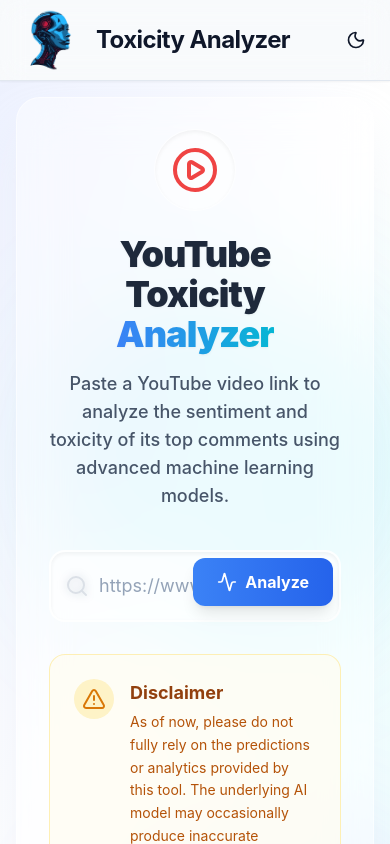
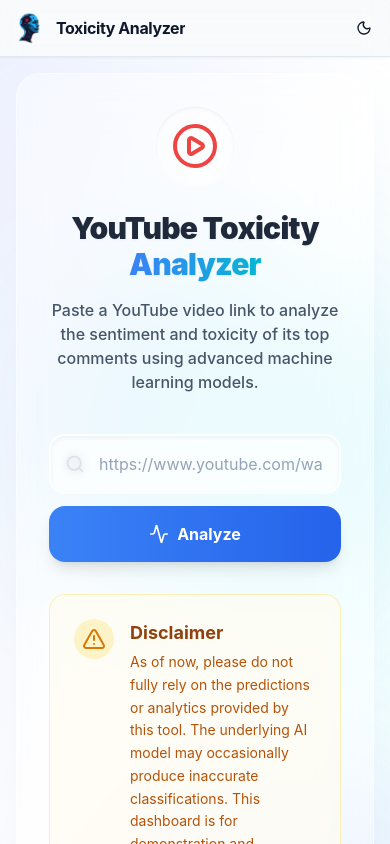
Before and after one commit to VikasKharwar987/Comment_analyzer, a React (Create React App) app in the folder frontend/: page / in a window 390 px wide. Shown: the top 844 px of the page. Built offline with nearby package versions, Linux system fonts and the light colour scheme.

Commit message:
Fixed UI-1

```diff
--- a/frontend/src/components/Navbar.jsx
+++ b/frontend/src/components/Navbar.jsx
@@ -11,38 +11,38 @@
 
   return (
     <nav className="sticky top-0 z-50 w-full backdrop-blur-md bg-surface/80 border-b border-border shadow-sm">
-      <div className="max-w-7xl mx-auto px-4 sm:px-6 lg:px-8">
-        <div className="flex justify-between items-center h-20">
-          <div className="flex items-center space-x-4">
+      <div className="max-w-7xl mx-auto px-3 sm:px-6 lg:px-8">
+        <div className="flex justify-between items-center h-14 sm:h-16">
+          <div className="flex items-center gap-2 sm:gap-3 min-w-0">
             {isDashboard && (
               <Link
                 to="/"
-                className="p-2 rounded-full hover:bg-background text-text-secondary hover:text-text transition-colors"
+                className="p-1.5 rounded-full hover:bg-background text-text-secondary hover:text-text transition-colors flex-shrink-0"
                 aria-label="Back to posts"
               >
-                <ArrowLeft className="w-5 h-5" />
+                <ArrowLeft className="w-4 h-4 sm:w-5 sm:h-5" />
               </Link>
             )}
-            <Link to="/" className="flex items-center space-x-2 group">
-              <div className="p-1 bg-primary/10 rounded-xl group-hover:bg-primary/20 transition-all duration-300">
-                <img src="/logo.png" alt="Toxicity Analyzer Logo" className="w-16 h-16 object-contain group-hover:scale-110 transition-transform duration-300" />
+            <Link to="/" className="flex items-center gap-2 group min-w-0">
+              <div className="p-0.5 sm:p-1 bg-primary/10 rounded-lg sm:rounded-xl group-hover:bg-primary/20 transition-all duration-300 flex-shrink-0">
+                <img src="/logo.png" alt="Toxicity Analyzer Logo" className="w-8 h-8 sm:w-10 sm:h-10 object-contain group-hover:scale-110 transition-transform duration-300" />
               </div>
-              <span className="font-bold text-2xl tracking-tight text-text">
+              <span className="font-bold text-base sm:text-xl tracking-tight text-text truncate">
                 Toxicity Analyzer
               </span>
             </Link>
           </div>
 
-          <div className="flex items-center">
+          <div className="flex items-center flex-shrink-0">
             <button
               onClick={toggleTheme}
-              className="p-2 rounded-full hover:bg-background text-text-secondary hover:text-text transition-colors"
+              className="p-1.5 sm:p-2 rounded-full hover:bg-background text-text-secondary hover:text-text transition-colors"
               aria-label="Toggle Dark Mode"
             >
               {theme === 'dark' ? (
-                <Sun className="w-5 h-5" />
+                <Sun className="w-4 h-4 sm:w-5 sm:h-5" />
               ) : (
-                <Moon className="w-5 h-5" />
+                <Moon className="w-4 h-4 sm:w-5 sm:h-5" />
               )}
             </button>
           </div>
--- a/frontend/src/pages/DashboardPage.jsx
+++ b/frontend/src/pages/DashboardPage.jsx
@@ -219,27 +219,27 @@
   ];
 
   return (
-    <div className="max-w-7xl mx-auto px-4 sm:px-6 lg:px-8 py-8 space-y-8">
+    <div className="max-w-7xl mx-auto px-3 sm:px-6 lg:px-8 py-5 sm:py-8 space-y-5 sm:space-y-8">
 
       {/* Header */}
-      <div className="flex flex-col md:flex-row justify-between items-start md:items-end gap-4 pb-4 border-b border-border">
-        <div>
-          <div className="flex items-center gap-2 text-primary font-mono text-sm mb-2 bg-primary/10 w-fit px-3 py-1 rounded-full">
+      <div className="flex flex-col sm:flex-row justify-between items-start sm:items-end gap-3 pb-4 border-b border-border">
+        <div className="min-w-0 flex-1">
+          <div className="flex items-center gap-2 text-primary font-mono text-xs sm:text-sm mb-2 bg-primary/10 w-fit px-3 py-1 rounded-full">
             <span className="w-2 h-2 rounded-full bg-primary animate-pulse" />
             Analysis Complete
           </div>
-          <h1 className="text-3xl font-bold text-text">Toxicity Dashboard</h1>
-          <p className="text-text-secondary mt-1 max-w-lg truncate" title={videoUrl}>
+          <h1 className="text-2xl sm:text-3xl font-bold text-text">Toxicity Dashboard</h1>
+          <p className="text-text-secondary mt-1 max-w-lg truncate text-sm" title={videoUrl}>
             <a href={videoUrl} target="_blank" rel="noopener noreferrer" className="text-primary hover:underline">{videoUrl}</a>
           </p>
         </div>
-        <Link to="/" className="flex items-center gap-2 px-4 py-2 bg-surface border border-border hover:bg-background text-text rounded-xl transition-colors text-sm font-medium">
+        <Link to="/" className="flex items-center gap-2 px-3 py-2 sm:px-4 sm:py-2 bg-surface border border-border hover:bg-background text-text rounded-xl transition-colors text-sm font-medium flex-shrink-0">
           <ArrowLeft className="w-4 h-4" /> Analyze Another
         </Link>
       </div>
 
       {/* KPIs */}
-      <div className="grid grid-cols-2 lg:grid-cols-4 gap-4">
+      <div className="grid grid-cols-2 xl:grid-cols-4 gap-3 sm:gap-4">
         <StatCard title="Total Comments" value={data.total}                                   icon={MessageSquare} colorClass="bg-blue-100 text-blue-600 dark:bg-blue-900/40 dark:text-blue-400" />
         <StatCard title="Toxic"          value={`${data.toxic} (${pct(data.toxic)})`}          icon={AlertOctagon}  colorClass="bg-red-100 text-red-600 dark:bg-red-900/40 dark:text-red-400" />
         <StatCard title="Mild Toxic"     value={`${data.mild_toxic} (${pct(data.mild_toxic)})`} icon={AlertTriangle} colorClass="bg-amber-100 text-amber-600 dark:bg-amber-900/40 dark:text-amber-400" />
@@ -247,9 +247,9 @@
       </div>
 
       {/* Pie + Bar */}
-      <div className="grid grid-cols-1 lg:grid-cols-2 gap-6">
+      <div className="grid grid-cols-1 lg:grid-cols-2 gap-4 sm:gap-6">
         <GlassCard title="Toxicity Distribution" accent="from-blue-50/40 dark:from-blue-900/10">
-          <div className="h-72 relative">
+          <div className="h-60 sm:h-72 relative">
             <div className="absolute inset-0 flex flex-col items-center justify-center pointer-events-none z-10 pb-10">
               <span className="text-4xl font-black text-text">{data.total}</span>
               <span className="text-xs text-text-secondary uppercase tracking-widest font-semibold mt-1">Total</span>
@@ -272,7 +272,7 @@
         </GlassCard>
 
         <GlassCard title="Category Comparison" accent="from-purple-50/40 dark:from-purple-900/10">
-          <div className="h-72">
+          <div className="h-60 sm:h-72">
             <ResponsiveContainer width="100%" height="100%">
               <BarChart data={pieData} margin={{ top: 20, right: 24, left: -10, bottom: 0 }} barCategoryGap="40%">
                 <defs>
@@ -301,7 +301,7 @@
           badge={sizeLabel + ' per bucket'}
           icon={<TrendingUp className="w-5 h-5 text-primary" />}
         >
-          <div className="h-72">
+          <div className="h-56 sm:h-72">
             <ResponsiveContainer width="100%" height="100%">
               <AreaChart data={buckets} margin={{ top: 8, right: 20, left: -4, bottom: 0 }}>
                 <defs>
@@ -332,7 +332,7 @@
           accent="from-red-50/30 dark:from-red-900/10"
         >
           <p className="text-xs text-text-secondary mb-4">Shows what % of comments in each time period were toxic — helps spot spikes independent of volume.</p>
-          <div className="h-64">
+          <div className="h-52 sm:h-64">
             <ResponsiveContainer width="100%" height="100%">
               <LineChart data={buckets} margin={{ top: 8, right: 20, left: -4, bottom: 0 }}>
                 <CartesianGrid {...GRID} />
@@ -352,7 +352,7 @@
       )}
 
       {/* Per-category small charts */}
-      <div className="grid grid-cols-1 lg:grid-cols-3 gap-6">
+      <div className="grid grid-cols-1 sm:grid-cols-2 lg:grid-cols-3 gap-4 sm:gap-6">
         <MiniChart title="Toxic Comments" dot="#ef4444" grad="cT" data={toxicRows} dataKey="toxic" name="Toxic"     xAxis={XAXIS} empty="No toxic comments" />
         <MiniChart title="Mild Toxic"     dot="#f59e0b" grad="cM" data={mildRows}  dataKey="mild"  name="Mild Toxic" xAxis={XAXIS} empty="No mild toxic comments" />
         <MiniChart title="Safe Comments"  dot="#22c55e" grad="cS" data={safeRows}  dataKey="safe"  name="Safe"      xAxis={XAXIS} empty="No safe comments" />
@@ -365,7 +365,7 @@
 /* ─── helpers ───────────────────────────────────────── */
 function GlassCard({ title, badge, icon, accent = 'from-slate-50/30 dark:from-slate-800/10', children }) {
   return (
-    <div className="bg-surface/60 backdrop-blur-md rounded-3xl p-6 md:p-8 shadow-xl border border-white/50 dark:border-slate-700/50 relative overflow-hidden group">
+    <div className="bg-surface/60 backdrop-blur-md rounded-2xl sm:rounded-3xl p-4 sm:p-6 md:p-8 shadow-xl border border-white/50 dark:border-slate-700/50 relative overflow-hidden group">
       <div className={`absolute inset-0 bg-gradient-to-br ${accent} to-transparent opacity-0 group-hover:opacity-100 transition-opacity pointer-events-none`} />
       <div className="flex items-center justify-between mb-5 relative">
         <div className="flex items-center gap-2">
--- a/frontend/src/pages/HomePage.jsx
+++ b/frontend/src/pages/HomePage.jsx
@@ -25,35 +25,35 @@
           <div className="inline-flex items-center justify-center p-4 bg-white/50 dark:bg-slate-700/50 rounded-full mb-6 shadow-inner ring-1 ring-white/60 dark:ring-slate-600/60">
             <PlayCircle className="w-12 h-12 text-red-500" />
           </div>
-          <h1 className="text-4xl md:text-6xl font-black text-slate-800 dark:text-white tracking-tight mb-4 drop-shadow-sm">
+          <h1 className="text-3xl sm:text-4xl md:text-6xl font-black text-slate-800 dark:text-white tracking-tight mb-4 drop-shadow-sm">
             YouTube Toxicity <span className="text-transparent bg-clip-text bg-gradient-to-r from-primary to-cyan-500">Analyzer</span>
           </h1>
-          <p className="text-lg text-slate-600 dark:text-slate-300 max-w-2xl mx-auto font-medium">
+          <p className="text-base sm:text-lg text-slate-600 dark:text-slate-300 max-w-2xl mx-auto font-medium">
             Paste a YouTube video link to analyze the sentiment and toxicity of its top comments using advanced machine learning models.
           </p>
         </div>
 
         <form onSubmit={handleAnalyze} className="relative mb-8">
-          <div className="relative group">
+          <div className="flex flex-col sm:flex-row gap-3">
+            <div className="relative flex-1">
               <div className="absolute inset-y-0 left-0 pl-4 flex items-center pointer-events-none">
-              <Search className="h-6 w-6 text-slate-400 group-focus-within:text-primary transition-colors" />
+                <Search className="h-5 w-5 text-slate-400 group-focus-within:text-primary transition-colors" />
               </div>
               <input
                 type="text"
-              className="block w-full pl-12 pr-36 py-5 text-lg border-2 border-white/60 dark:border-slate-600/60 rounded-2xl bg-white/50 dark:bg-slate-800/50 text-slate-800 dark:text-white placeholder-slate-400 focus:outline-none focus:ring-4 focus:ring-primary/20 focus:border-primary transition-all backdrop-blur-sm shadow-inner"
+                className="block w-full pl-12 pr-4 py-4 text-base border-2 border-white/60 dark:border-slate-600/60 rounded-2xl bg-white/50 dark:bg-slate-800/50 text-slate-800 dark:text-white placeholder-slate-400 focus:outline-none focus:ring-4 focus:ring-primary/20 focus:border-primary transition-all backdrop-blur-sm shadow-inner"
                 placeholder="https://www.youtube.com/watch?v=..."
                 value={url}
                 onChange={(e) => setUrl(e.target.value)}
               />
-            <div className="absolute inset-y-2 right-2">
+            </div>
             <button
               type="submit"
-                className="flex items-center space-x-2 bg-gradient-to-r from-primary to-blue-600 hover:from-primary hover:to-blue-500 text-white px-6 py-3 rounded-xl font-bold transition-all shadow-lg shadow-primary/30 transform hover:scale-[1.02] active:scale-95"
+              className="flex items-center justify-center gap-2 bg-gradient-to-r from-primary to-blue-600 hover:from-primary hover:to-blue-500 text-white px-6 py-4 rounded-2xl font-bold transition-all shadow-lg shadow-primary/30 transform hover:scale-[1.02] active:scale-95 whitespace-nowrap"
             >
               <Activity className="w-5 h-5" />
               <span>Analyze</span>
             </button>
-            </div>
           </div>
         </form>
 
```
Also changed, not shown: frontend/src/components/StatCard.jsx (+8 -6 lines). Lines whose indentation alone changed are shown as unchanged.
